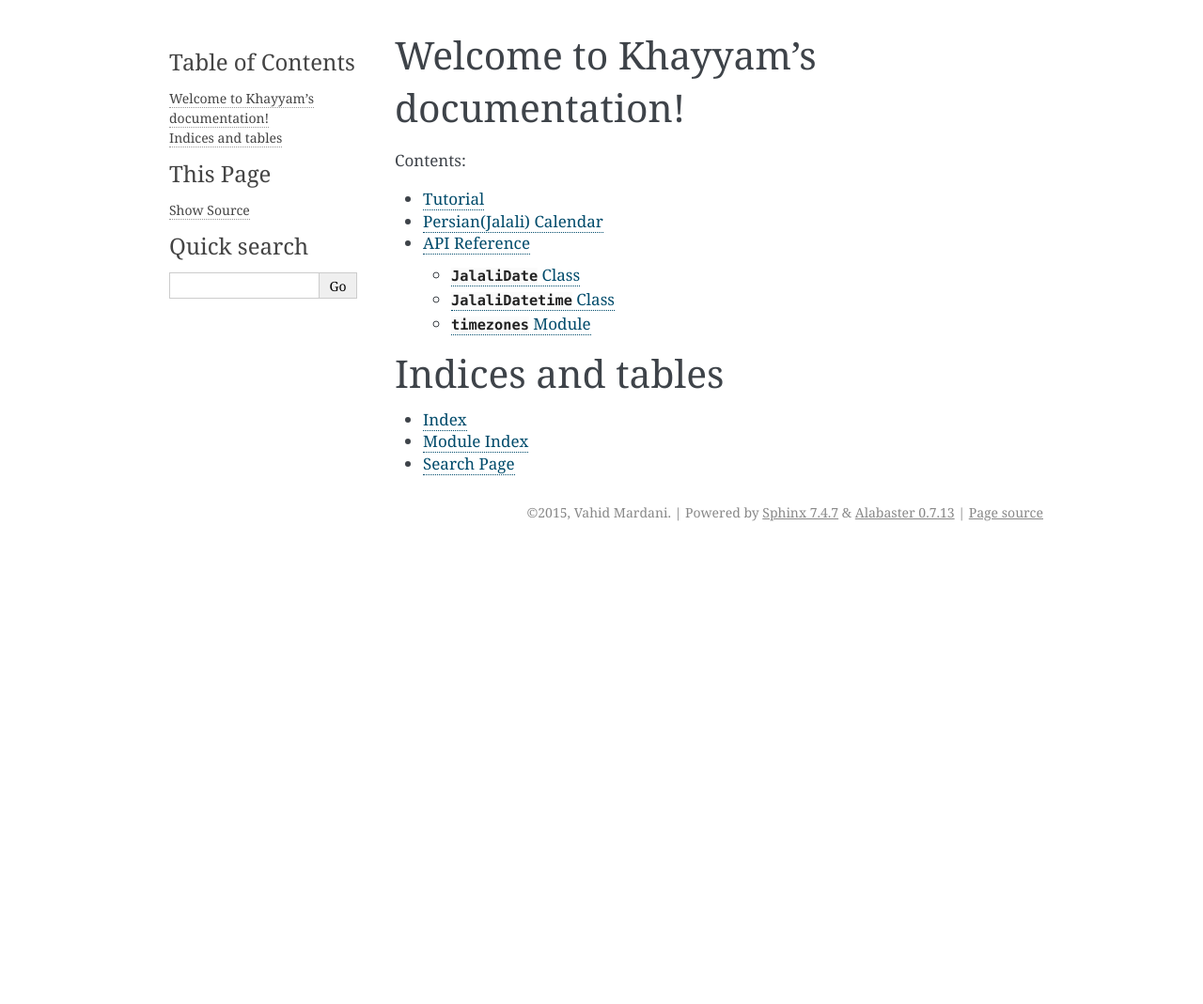
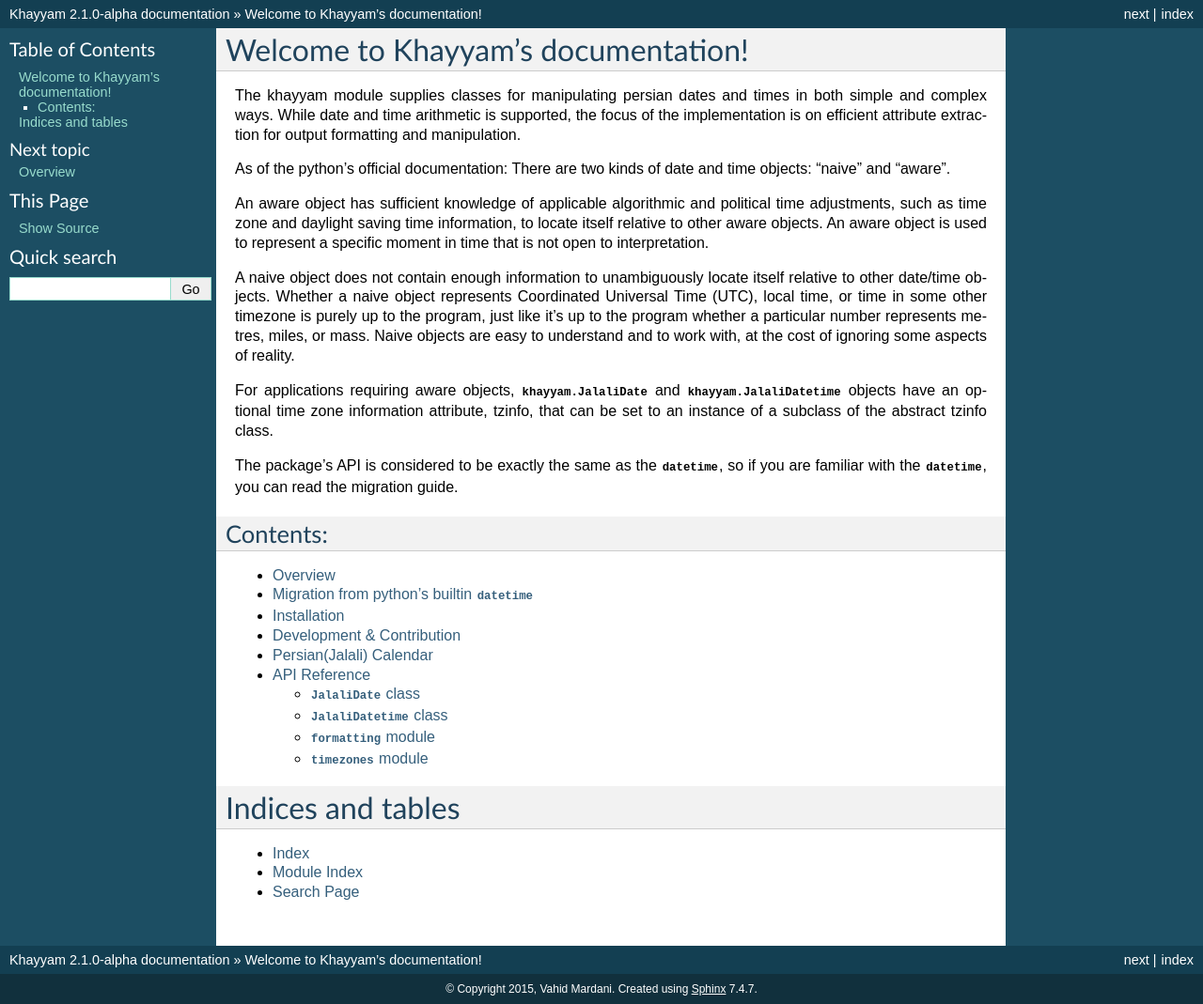
Before and after one commit to pylover/khayyam, a Sphinx documentation site: the page built from sphinx/index.rst, in a window 1280 px wide. Shown: the whole page at 94% size. Built offline with Sphinx 7.4.7, drawn with Linux system fonts in a browser that asks for light colours; before the commit the page ends 900 px from its top, so only the background shows below that.

Commit message:
Starting new documentation from scratch.

```diff
--- a/sphinx/conf.py
+++ b/sphinx/conf.py
@@ -113,7 +113,7 @@ todo_include_todos = False
 
 # The theme to use for HTML and HTML Help pages.  See the documentation for
 # a list of builtin themes.
-html_theme = 'alabaster'
+html_theme = 'classic'
 
 # Theme options are theme-specific and customize the look and feel of a theme
 # further.  For a list of options available for each theme, see the
--- a/sphinx/index.rst
+++ b/sphinx/index.rst
@@ -6,12 +6,44 @@
 Welcome to Khayyam's documentation!
 ===================================
 
+The khayyam module supplies classes for manipulating persian dates and times in both
+simple and complex ways. While date and time arithmetic is supported, the focus of the
+implementation is on efficient attribute extraction for output formatting and manipulation.
+
+
+As of the python's official documentation: There are two kinds of date and time objects:
+“naive” and “aware”.
+
+An aware object has sufficient knowledge of applicable algorithmic and political time
+adjustments, such as time zone and daylight saving time information, to locate itself
+relative to other aware objects. An aware object is used to represent a specific
+moment in time that is not open to interpretation.
+
+A naive object does not contain enough information to unambiguously locate itself
+relative to other date/time objects. Whether a naive object represents
+Coordinated Universal Time (UTC), local time, or time in some other timezone
+is purely up to the program, just like it’s up to the program whether a
+particular number represents metres, miles, or mass. Naive objects are easy
+to understand and to work with, at the cost of ignoring some aspects of reality.
+
+For applications requiring aware objects, :py:class:`khayyam.JalaliDate` and
+:py:class:`khayyam.JalaliDatetime` objects have an optional time zone information
+attribute, tzinfo, that can be set to an instance of a subclass of the abstract tzinfo class.
+
+
+The package's API is considered to be exactly the same as the :py:mod:`datetime`, so if you are familiar with the :py:class:`datetime`, you can read the migration guide.
+
+
 Contents:
+---------
 
 .. toctree::
    :maxdepth: 2
 
-   tutorial
+   overview
+   migration
+   installation
+   development
    persiancalendar
    api
 
--- /dev/null
+++ b/sphinx/installation.rst
@@ -0,0 +1,2 @@
+Installation
+============
--- /dev/null
+++ b/sphinx/migration.rst
@@ -0,0 +1,2 @@
+Migration from python's builtin :py:mod:`datetime`
+==================================================
--- a/sphinx/tutorial.rst
+++ b/sphinx/overview.rst
@@ -1,4 +1,4 @@
-Tutorial
+Overview
 ========
 
 To find current date and time you use following statements::
```
Also changed, not shown: sphinx/api.rst (+40 -12 lines), sphinx/development.rst (added, +7 -0 lines), 1 other file.
